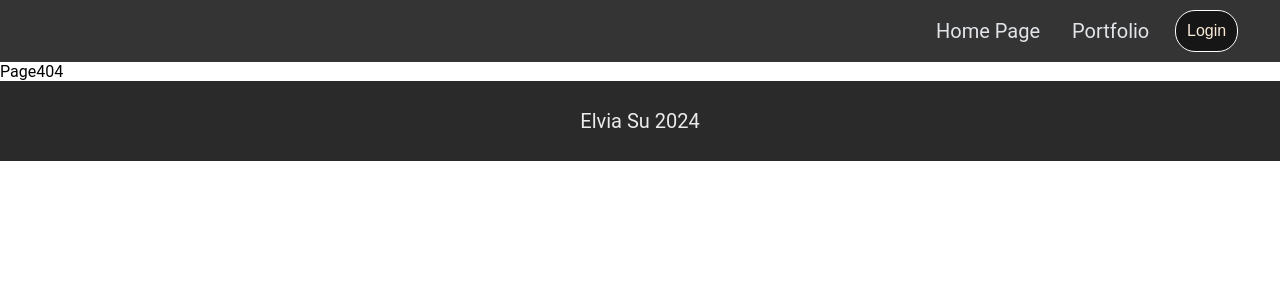
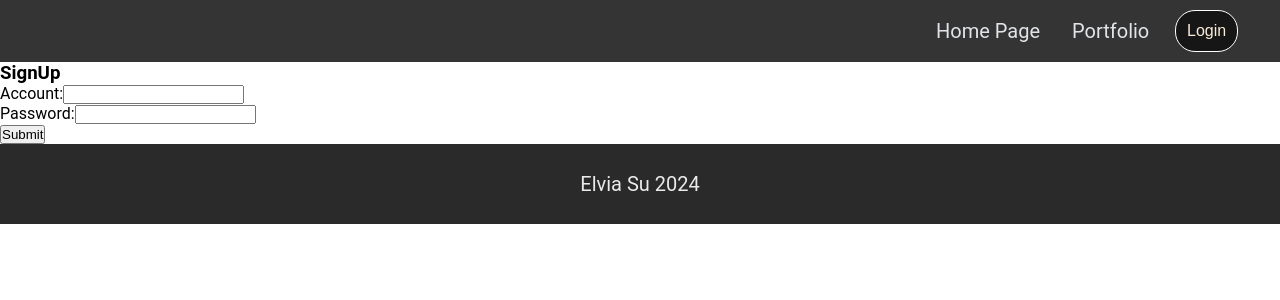
Before and after one commit to HWenSu/picture-web, a React (Create React App) app: page /#/sign-up in a window 1280 px wide. Shown: the top 300 px of the page. Built offline with nearby package versions, Linux system fonts and the light colour scheme.

Commit message:
Feat: use firebase to Sign up

```diff
--- a/package.json
+++ b/package.json
@@ -8,6 +8,7 @@
     "@testing-library/react": "^13.4.0",
     "@testing-library/user-event": "^13.5.0",
     "axios": "^1.7.2",
+    "firebase": "^11.2.0",
     "lodash": "^4.17.21",
     "react": "^18.3.1",
     "react-dom": "^18.3.1",
--- a/src/App.js
+++ b/src/App.js
@@ -4,6 +4,7 @@ import Layout from "./Layout";
 import HomePage from "./pages/HomePage";
 import Page404 from "./pages/Page404";
 import Portfolio from "./pages/Portfolio";
+import SignUp from "./pages/SignUp";
 
 
 function App() {
@@ -14,6 +15,7 @@ function App() {
           <Route index element={<HomePage />}></Route>
           <Route path="*" element={<Page404 />}></Route>
           <Route path="portfolio" element={<Portfolio />}></Route>
+          <Route path="sign-up" element={<SignUp />}></Route>
         </Route>
       </Routes>
     </HashRouter>
--- a/src/components/LoginModal.js
+++ b/src/components/LoginModal.js
@@ -1,4 +1,6 @@
 import React from 'react'
+import {  Link } from "react-router-dom";
+import SignUp from '../pages/SignUp'
 
 const LoginModal = () => {
   return (
@@ -6,16 +8,16 @@ const LoginModal = () => {
       <button className='close-btn'>X</button>
       <h3>Login</h3>
       <div className='login-input-area'>
-        <label for='account'>Account:</label>
+        <label htmlFor='account'>Account:</label>
         <input type='text' id='account' required></input>
       </div>
       <div className='login-input-area'>
-        <label for='password'>Password:</label>
+        <label htmlFor='password'>Password:</label>
         <input type='text' id='password' required></input>
       </div>
       <div>
         <p>Don’t you have an account? </p>
-        <button>SignUp</button>
+        <button><Link to="/sign-up">Sign Up</Link></button>
       </div>
     </div>
   )
--- /dev/null
+++ b/src/components/firebase.js
@@ -0,0 +1,22 @@
+// Import the functions you need from the SDKs you need
+import { initializeApp } from "firebase/app";
+import { getAuth } from "firebase/auth";
+// TODO: Add SDKs for Firebase products that you want to use
+// https://firebase.google.com/docs/web/setup#available-libraries
+
+// Your web app's Firebase configuration
+// For Firebase JS SDK v7.20.0 and later, measurementId is optional
+const firebaseConfig = {
+  apiKey: "AIzaSyBiQQsKNVsF6qFKjXTDBdWytTvCeW2i_c8",
+  authDomain: "picture-web-7f29f.firebaseapp.com",
+  projectId: "picture-web-7f29f",
+  storageBucket: "picture-web-7f29f.appspot.com",
+  messagingSenderId: "425824655322",
+  appId: "1:425824655322:web:24c8f98433c5db057a92e3",
+  measurementId: "G-KQ0B26ZT1C"
+};
+
+// Initialize Firebase
+const app = initializeApp(firebaseConfig);
+// 初始化身份驗證
+export const auth = getAuth(app);
--- a/src/pages/SignUp.js
+++ b/src/pages/SignUp.js
@@ -1,8 +1,35 @@
-import React from 'react'
+import React, {useState} from 'react'
+import { createUserWithEmailAndPassword } from "firebase/auth";
+import { auth } from '../components/firebase';
+
+const handleRegister = async (email, password) => {
+  try {
+    const userCredential = await createUserWithEmailAndPassword(auth, email, password);
+    console.log("註冊成功:", userCredential.user);
+  } catch (error) {
+    console.error("註冊失敗:", error);
+  }
+};
+
 
 const SignUp = () => {
+  //獲取帳號密碼
+  const [email, setEmail] = useState("")
+  const [password, setPassword] = useState("")
+
   return (
-    <div>SignUp</div>
+    <div>
+      <h3>SignUp</h3>
+      <div className='login-input-area'>
+        <label htmlFor='account'>Account:</label>
+        <input type='text' id='account' value={email} onChange={(e)=> setEmail(e.target.value) } required></input>
+      </div>
+      <div className='login-input-area'>
+        <label htmlFor='password'>Password:</label>
+        <input type='password' id='password' value={password} onChange={(e)=> setPassword(e.target.value) } required></input>
+      </div>
+      <button onClick={handleRegister}>Submit</button>
+    </div>
   )
 }
 
```
Also changed, not shown: src/components/AcountAndPassport.js (added, +18 -0 lines), 1 other file (tests, documents, lock files or other folders).
